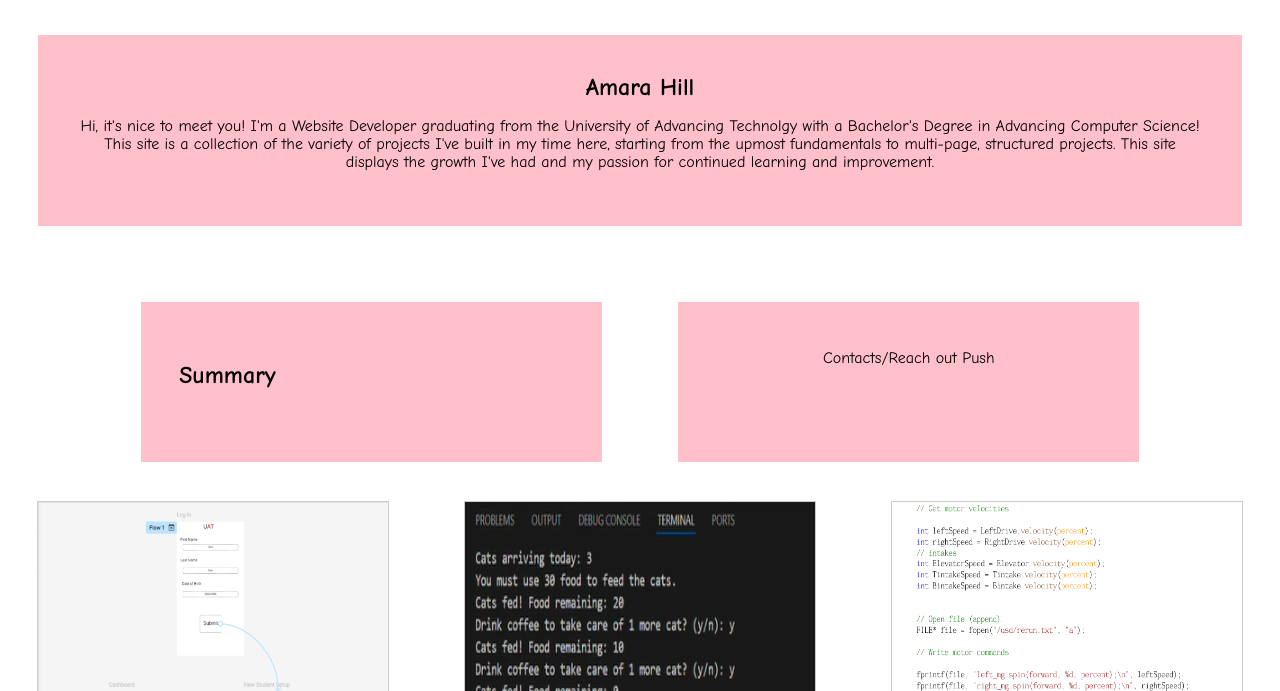
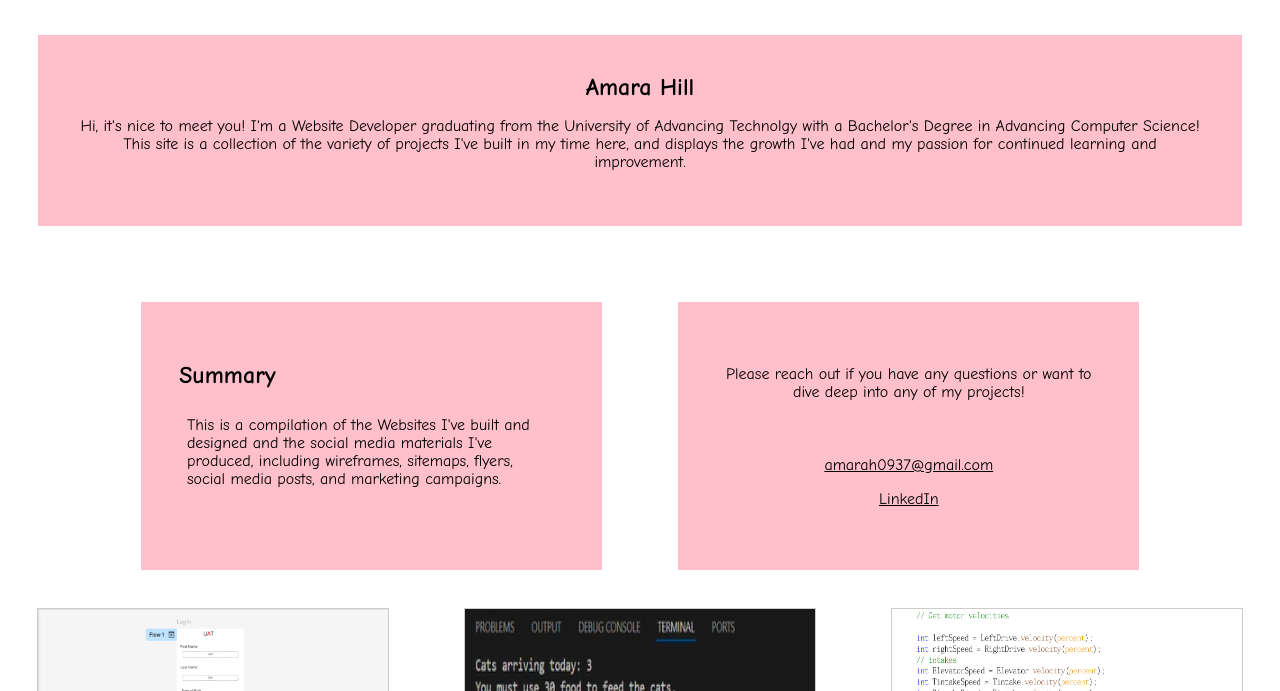
Before and after one commit to amarah0937/Portfolio, a plain HTML site: page index.html in a window 1280 px wide. Shown: the part 109-800 px from the top of the page. Drawn offline with Linux system fonts and the light colour scheme.

Commit message:
updated links

```diff
--- a/index.html
+++ b/index.html
@@ -36,8 +36,7 @@
             <h1>Amara Hill</h1>
             <p>Hi, it's nice to meet you! I'm a Website Developer graduating from
                 the University of Advancing Technolgy with a Bachelor's Degree in Advancing Computer Science! This site is a collection of the variety of projects I've
-                built in my time here, starting from the upmost fundamentals to multi-page, structured projects.
-                This site displays the growth I've had and my passion for continued learning and improvement.
+                built in my time here, and displays the growth I've had and my passion for continued learning and improvement.
             </p>
         </section>
 
@@ -46,11 +45,14 @@
             <div class="objs-item">
                 <h2>Summary</h2>
                 <div class="desc" style="text-align: left;">
+                    This is a compilation of the Websites I've built and designed and the social media materials I've produced, including wireframes, sitemaps, flyers, social media posts, and marketing campaigns.
                 </div>
             </div>
 
             <div class="objs-item">
-                <div class="desc">Contacts/Reach out Push
+                <div class="desc"> <p>Please reach out if you have any questions or want to dive deep into any of my projects!</p>
+                    <a href="mailto:amarah0937@gmail.com"><p style="margin-top: 15%;">amarah0937@gmail.com</p></a>
+                    <a href="https://www.linkedin.com/in/amara-hill-792ab6333/"><p>LinkedIn</p></a>
                 </div>
             </div>
         </section>
```
